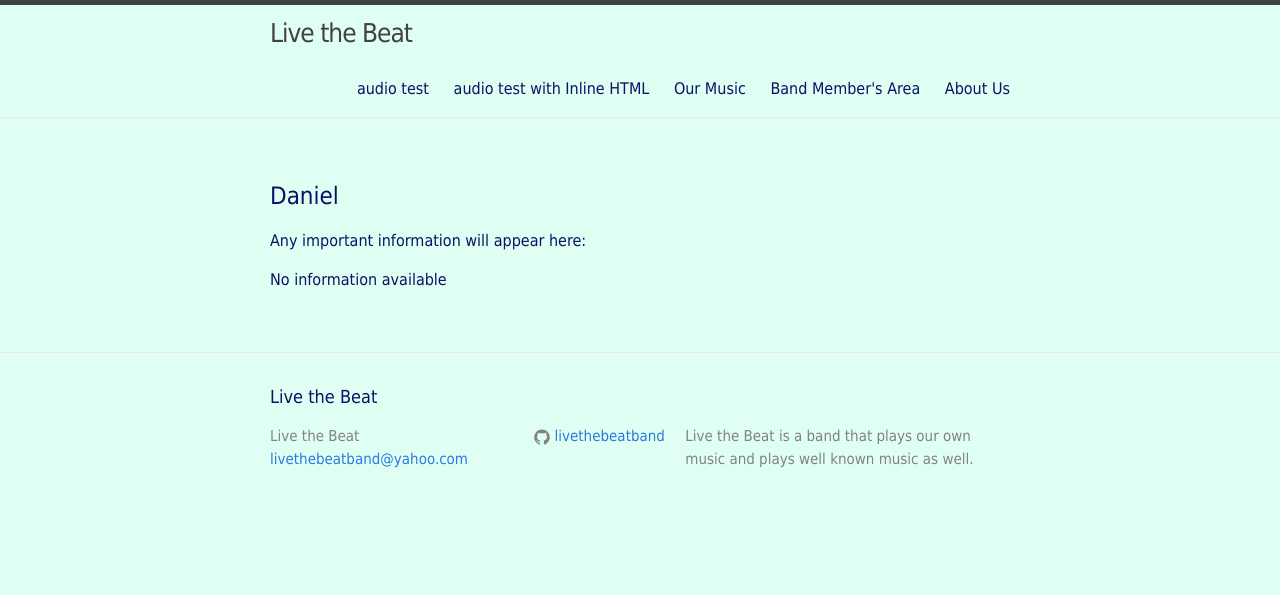
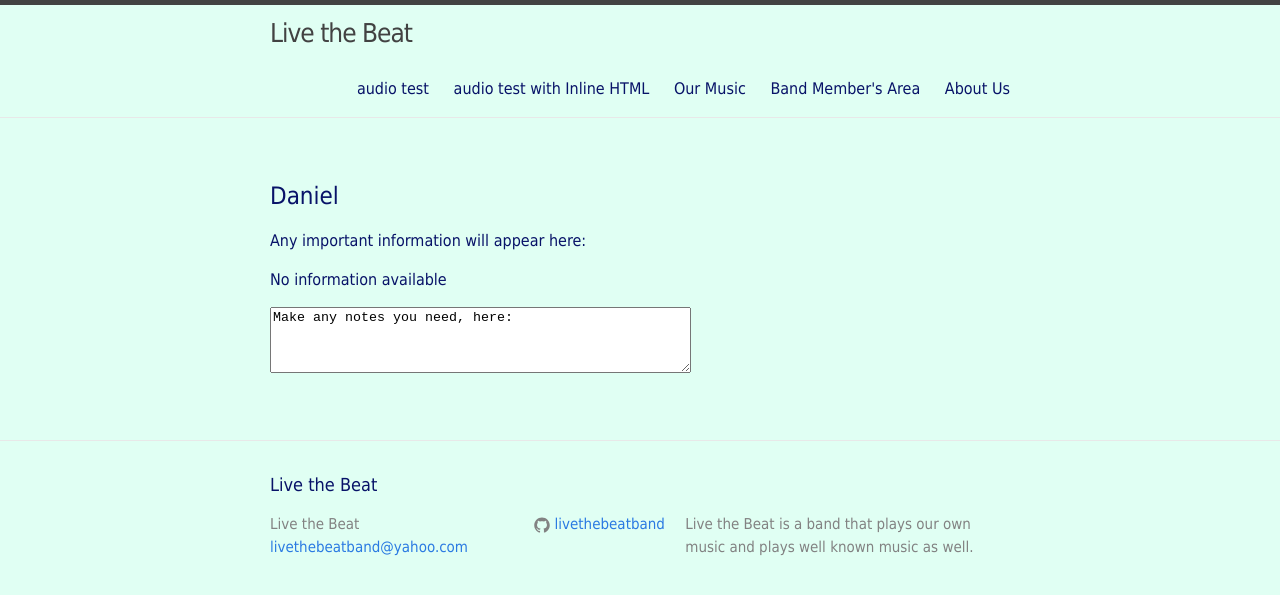
Before and after one commit to livethebeatband/livethebeatband.github.io, a Jekyll site: the page built from members-area/daniel/index.md, in a window 1280 px wide. Shown: the top 595 px of the page. Built offline with Jekyll 4.4.1, drawn with Linux system fonts in a browser that asks for light colours.

Commit message:
Update index.md

```diff
--- a/members-area/daniel/index.md
+++ b/members-area/daniel/index.md
@@ -7,3 +7,7 @@ permalink: /members-area/daniel/
 Any important information will appear here:
 
 No information available
+
+<textarea rows="4" cols="50">
+Make any notes you need, here:
+</textarea>
```
